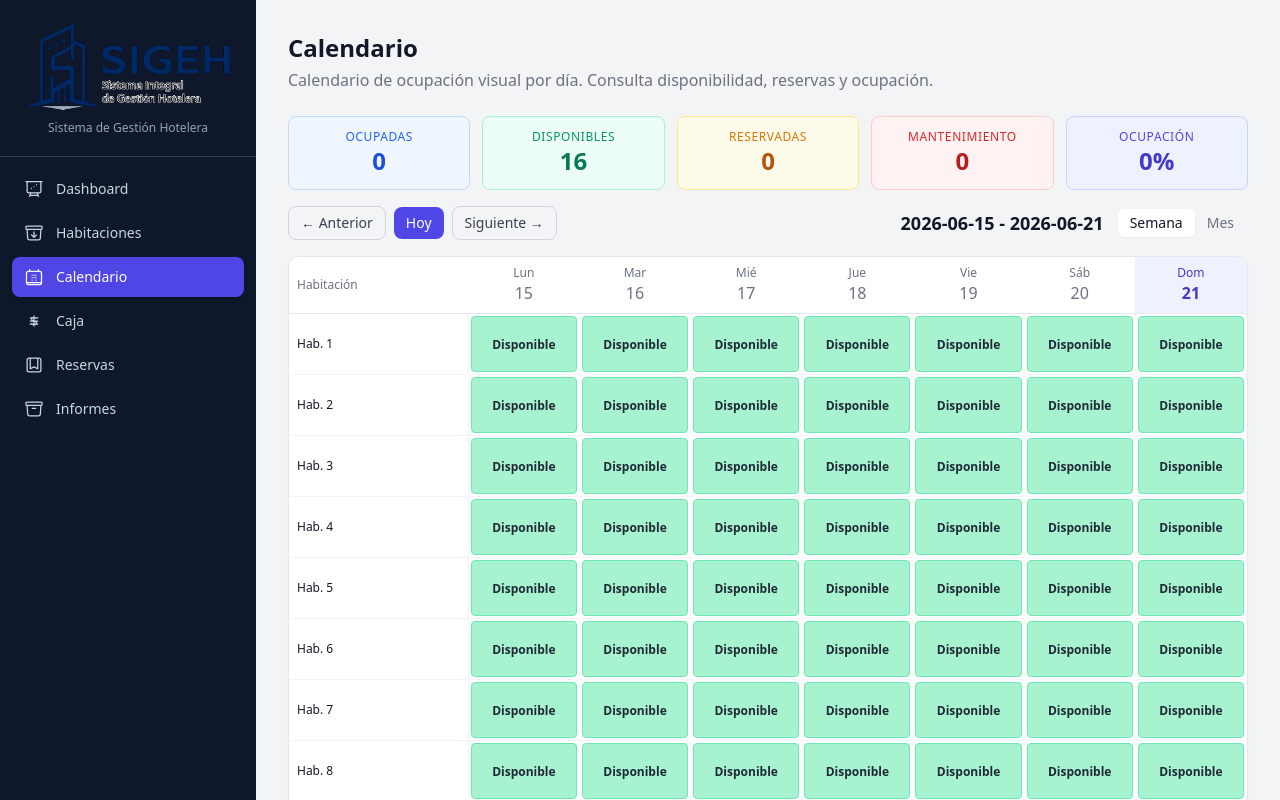
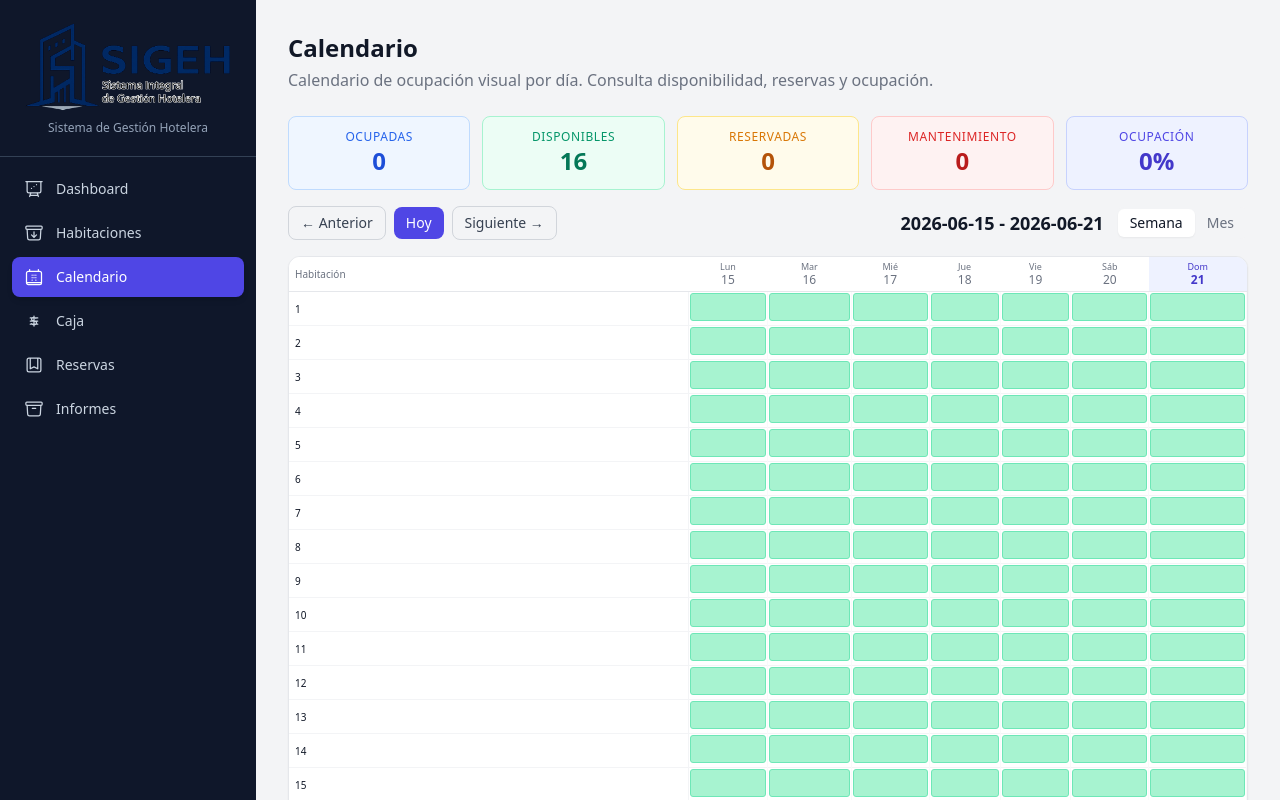
Before and after one commit to Leginzz/SIGEH, a React (Vite) app: page / in a window 1280 px wide. Both pictures are taken after a click on the button "Calendario". Shown: the top 800 px of the page. Built offline with nearby package versions, Linux system fonts and the light colour scheme.

Commit message:
calendario: celdas sin texto, solo color, altura reducida, lógica check-out corregida (date < checkOut)

```diff
--- a/components/OccupancyCalendarView.tsx
+++ b/components/OccupancyCalendarView.tsx
@@ -63,7 +63,7 @@ const CELL_LABELS: Record<string, string> = {
 };
 
 function isDateBetween(date: string, start: string, end: string): boolean {
-  return date >= start && date <= end;
+  return date >= start && date < end;
 }
 
 const OccupancyCalendarView: React.FC<OccupancyCalendarViewProps> = ({ rooms }) => {
@@ -210,16 +210,16 @@ const OccupancyCalendarView: React.FC<OccupancyCalendarViewProps> = ({ rooms })
       {/* Calendar Grid */}
       <div className="bg-white rounded-xl shadow-sm border border-gray-200 overflow-hidden">
         <div className="overflow-x-auto">
-          <table className="w-full text-xs border-collapse" style={{ minWidth: days.length * 80 + 120 }}>
+          <table className="w-full text-xs border-collapse" style={{ minWidth: days.length * 36 + 100 }}>
             <thead>
               <tr>
-                <th className="sticky left-0 bg-white z-10 px-2 py-2 text-left font-medium text-gray-500 border-b border-gray-200" style={{ minWidth: 120 }}>
+                <th className="sticky left-0 bg-white z-10 px-1.5 py-1 text-left font-medium text-gray-500 border-b border-gray-200 text-[10px]" style={{ minWidth: 100 }}>
                   Habitación
                 </th>
                 {days.map(d => (
-                  <th key={d.date} className={`px-1.5 py-2 text-center font-medium border-b border-gray-200 ${d.isToday ? 'bg-indigo-50 text-indigo-700' : 'text-gray-500'}`}>
-                    <div>{DAY_NAMES[new Date(d.date + 'T00:00:00').getDay()]}</div>
-                    <div className={`text-base ${d.isToday ? 'font-bold' : ''}`}>{d.day}</div>
+                  <th key={d.date} className={`px-0.5 py-1 text-center font-medium border-b border-gray-200 ${d.isToday ? 'bg-indigo-50 text-indigo-700' : 'text-gray-500'}`}>
+                    <div className="text-[9px] leading-tight">{DAY_NAMES[new Date(d.date + 'T00:00:00').getDay()]}</div>
+                    <div className={`text-xs leading-tight ${d.isToday ? 'font-bold' : ''}`}>{d.day}</div>
                   </th>
                 ))}
               </tr>
@@ -229,30 +229,20 @@ const OccupancyCalendarView: React.FC<OccupancyCalendarViewProps> = ({ rooms })
                 const roomCells = days.map(d => cells.get(d.date)?.get(room.id));
                 return (
                   <tr key={room.id} className="border-b border-gray-100 hover:bg-gray-50">
-                    <td className="sticky left-0 bg-white z-10 px-2 py-1.5 font-medium text-gray-900 border-r border-gray-100">
-                      Hab. {room.id}
+                    <td className="sticky left-0 bg-white z-10 px-1.5 py-0.5 font-medium text-gray-900 border-r border-gray-100 text-[10px] leading-tight">
+                      {room.id}
                     </td>
                     {roomCells.map((cell, i) => {
                       if (!cell) return <td key={i} className="border-r border-gray-50 p-1" />;
                       const guestName = cell.guest?.name || cell.reservation?.name || '';
                       const colorClass = CELL_COLORS[cell.status] || CELL_COLORS.available;
                       return (
-                        <td key={i} className="border-r border-gray-50 p-0.5">
+                        <td key={i} className="border-r border-gray-50 p-px">
                           <button
                             onClick={() => setSelectedCell({ roomId: room.id, date: days[i].date, status: cell })}
-                            className={`w-full h-14 rounded border ${colorClass} flex flex-col items-center justify-center text-xs leading-tight transition-opacity hover:opacity-80 cursor-pointer`}
+                            className={`w-full h-7 rounded-[3px] border ${colorClass} transition-opacity hover:opacity-80 cursor-pointer`}
                             title={`Hab. ${room.id} - ${CELL_LABELS[cell.status]}${guestName ? ` - ${guestName}` : ''}`}
-                          >
-                            <span className="font-semibold text-gray-800 leading-tight truncate max-w-full px-0.5">
-                              {guestName || CELL_LABELS[cell.status]}
-                            </span>
-                            {guestName && cell.status === 'occupied' && (
-                              <span className="text-[10px] text-gray-500 leading-tight">Ocupada</span>
-                            )}
-                            {guestName && cell.status === 'reserved' && (
-                              <span className="text-[10px] text-gray-500 leading-tight">Reservada</span>
-                            )}
-                          </button>
+                          />
                         </td>
                       );
                     })}
```
